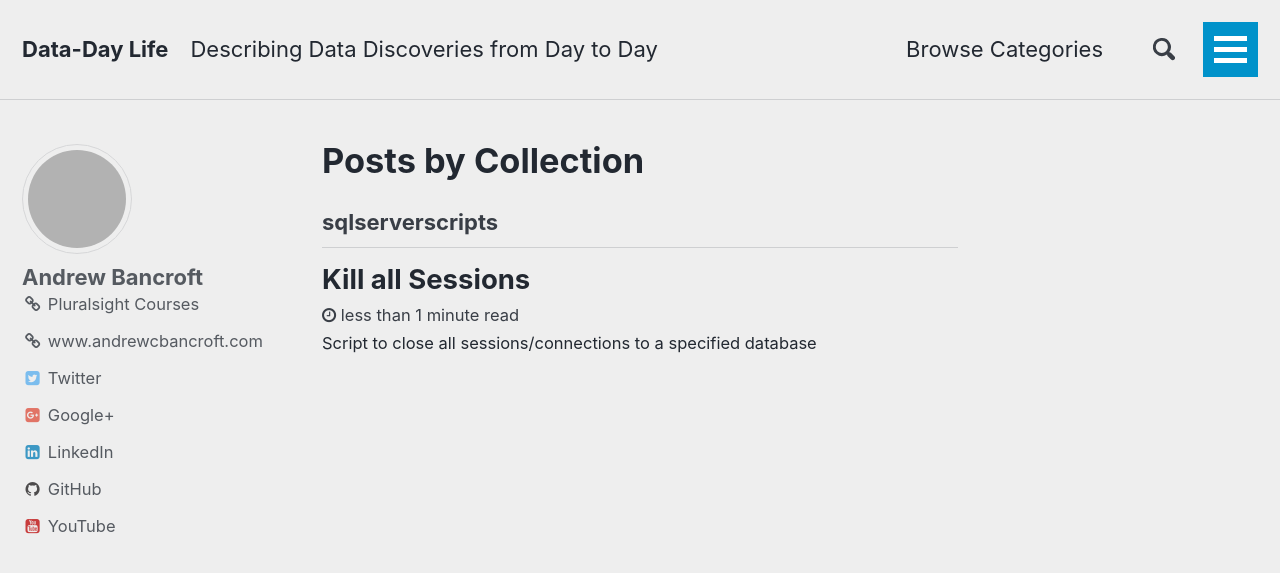
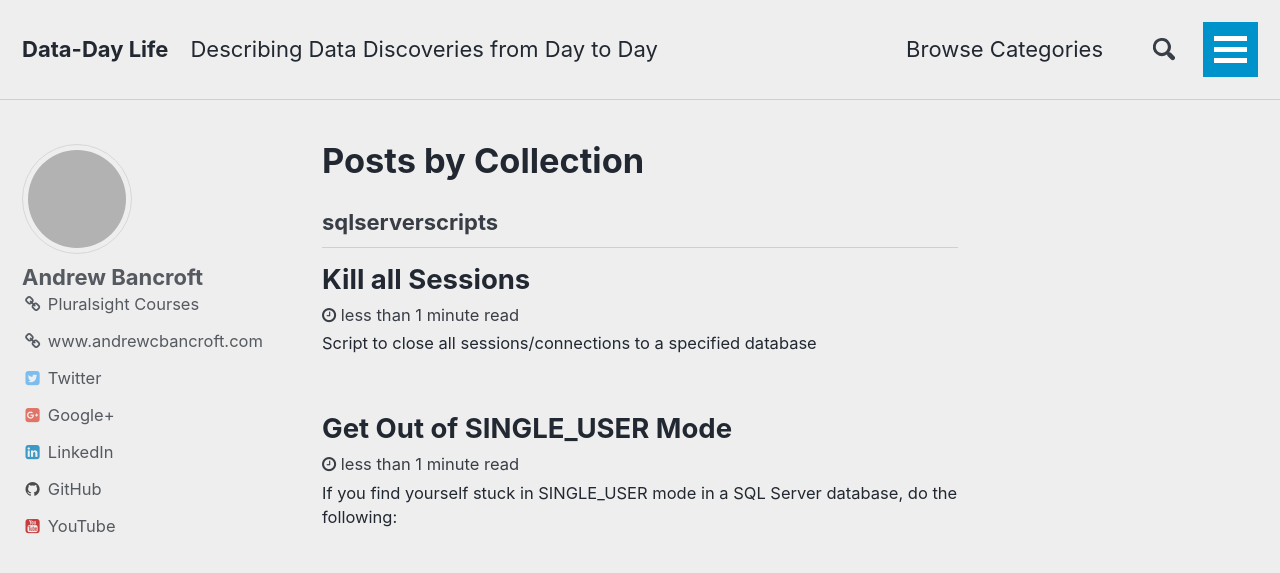
Before and after one commit to andrewcbancroft/datadaylife-blog, a Jekyll site: the page built from _pages/collection-archive.html, in a window 1280 px wide and 900 px high. Shown: the top 573 px of the window. Built offline with Jekyll 4.4.1, drawn with Linux system fonts in a browser that asks for light colours; grey boxes are pictures that could not be loaded.

Commit message:
Update 02-get-out-of-single-user-mode.md

```diff
--- a/_sqlserverscripts/02-get-out-of-single-user-mode.md
+++ b/_sqlserverscripts/02-get-out-of-single-user-mode.md
@@ -1,3 +1,8 @@
+---
+title: "Get Out of SINGLE_USER Mode"
+exerpt: "Process for getting a SQL Server database out of SINGLE_USER Mode if you're stuck in it."
+---
+
 If you find yourself stuck in `SINGLE_USER` mode in a SQL Server database, do the following:
 
 ## 1 - Find SPIDs connected to your database
```
